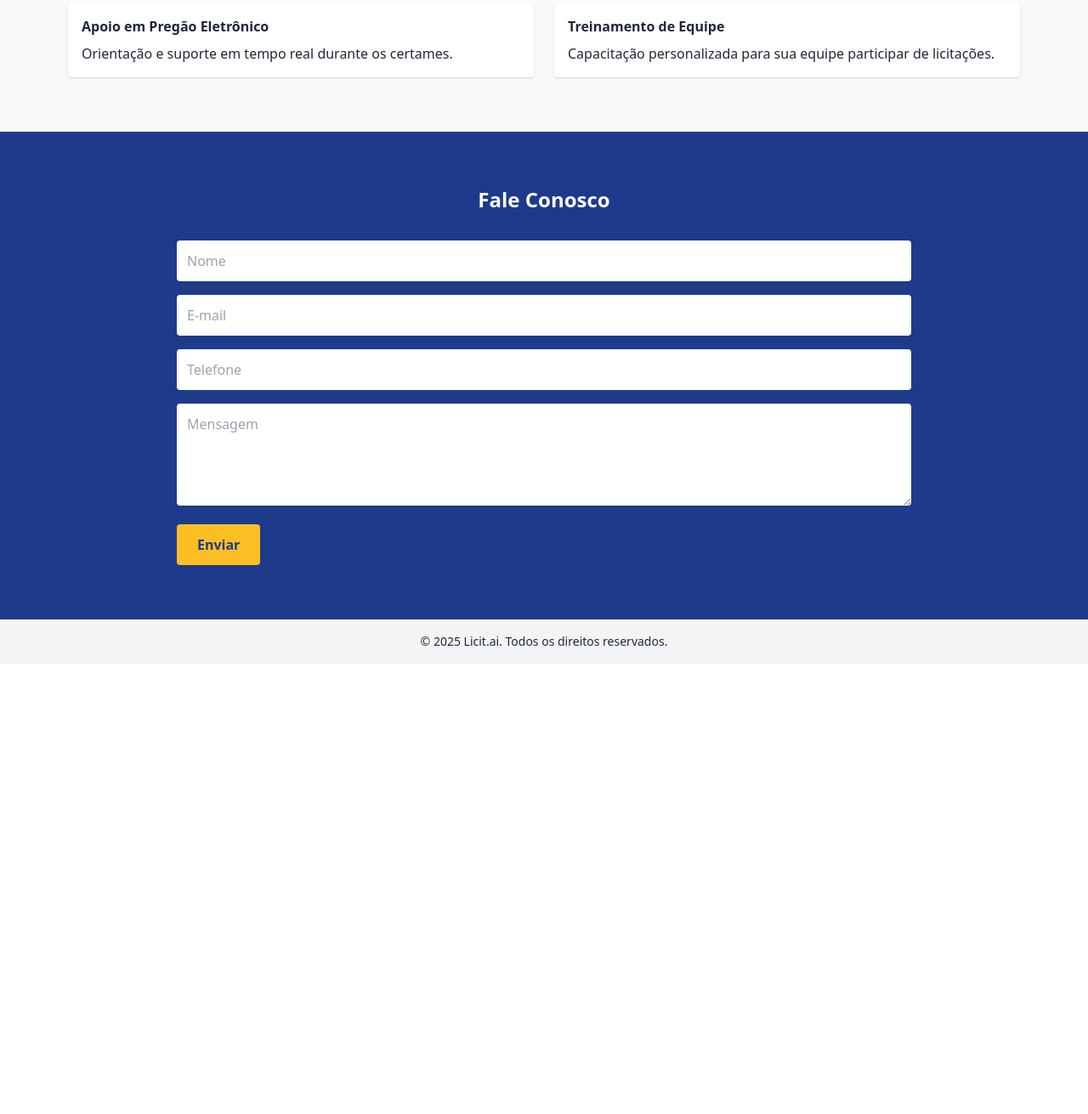
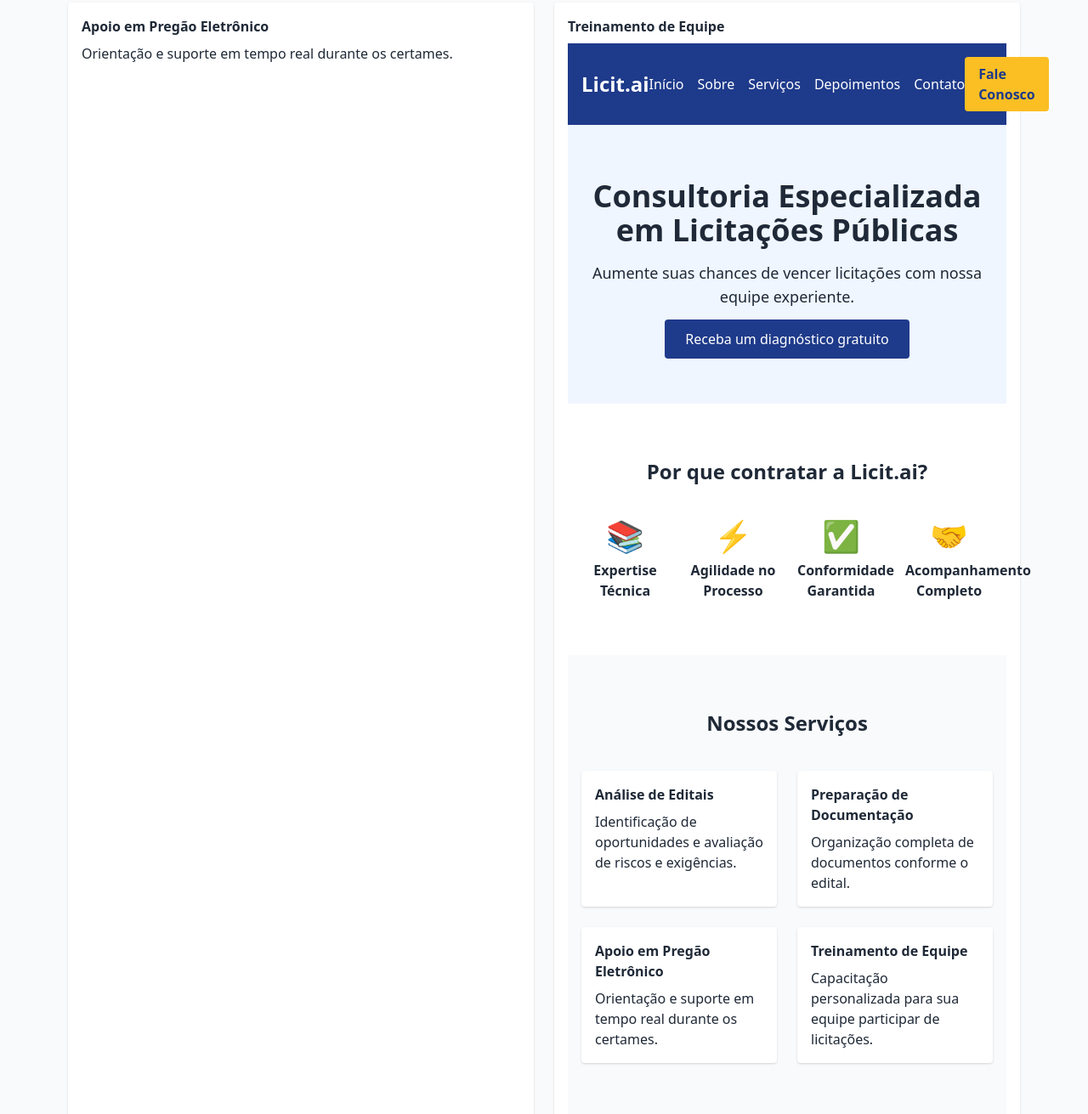
Before and after one commit to Frangaino/licitai-site, a plain HTML site: page index.html in a window 1280 px wide. Shown: the part 849-2160 px from the top of the page at 85% size. Before the commit the page ends 1630 px from the top, so only its background shows below. Drawn offline with nearby package versions, Linux system fonts and the light colour scheme.

Commit message:
Add files via upload

```diff
--- a/index.html
+++ b/index.html
@@ -75,14 +75,112 @@
         </div>
         <div class="p-4 bg-white shadow rounded">
           <h4 class="font-bold mb-2">Treinamento de Equipe</h4>
+<!DOCTYPE html>
+<html lang="pt-BR">
+<head>
+  <meta charset="UTF-8" />
+  <meta name="viewport" content="width=device-width, initial-scale=1.0" />
+  <title>Licit.ai - Consultoria em Licitações</title>
+  <link href="https://cdn.jsdelivr.net/npm/tailwindcss@2.2.19/dist/tailwind.min.css" rel="stylesheet">
+</head>
+<body class="bg-white text-gray-800">
+  <!-- Header -->
+  <header class="bg-blue-900 text-white">
+    <div class="max-w-7xl mx-auto flex justify-between items-center p-4">
+      <h1 class="text-2xl font-bold">Licit.ai</h1>
+      <nav class="space-x-4 hidden md:flex">
+        <a href="#" class="hover:text-yellow-300">Início</a>
+        <a href="#sobre" class="hover:text-yellow-300">Sobre</a>
+        <a href="#servicos" class="hover:text-yellow-300">Serviços</a>
+        <a href="#depoimentos" class="hover:text-yellow-300">Depoimentos</a>
+        <a href="#contato" class="hover:text-yellow-300">Contato</a>
+      </nav>
+      <a href="#contato" class="bg-yellow-400 text-blue-900 px-4 py-2 rounded font-semibold hover:bg-yellow-300">Fale Conosco</a>
+    </div>
+  </header>
+
+  <!-- Hero Section -->
+  <section class="bg-blue-50 py-16">
+    <div class="max-w-6xl mx-auto text-center px-4">
+      <h2 class="text-4xl font-bold mb-4">Consultoria Especializada em Licitações Públicas</h2>
+      <p class="text-lg mb-6">Aumente suas chances de vencer licitações com nossa equipe experiente.</p>
+      <a href="#contato" class="bg-blue-900 text-white px-6 py-3 rounded hover:bg-blue-800">Receba um diagnóstico gratuito</a>
+    </div>
+  </section>
+
+  <!-- Benefícios -->
+  <section class="py-16 bg-white" id="sobre">
+    <div class="max-w-6xl mx-auto px-4">
+      <h3 class="text-2xl font-bold text-center mb-10">Por que contratar a Licit.ai?</h3>
+      <div class="grid md:grid-cols-4 gap-6 text-center">
+        <div>
+          <div class="text-blue-900 text-4xl mb-2">📚</div>
+          <h4 class="font-semibold">Expertise Técnica</h4>
+        </div>
+        <div>
+          <div class="text-blue-900 text-4xl mb-2">⚡</div>
+          <h4 class="font-semibold">Agilidade no Processo</h4>
+        </div>
+        <div>
+          <div class="text-blue-900 text-4xl mb-2">✅</div>
+          <h4 class="font-semibold">Conformidade Garantida</h4>
+        </div>
+        <div>
+          <div class="text-blue-900 text-4xl mb-2">🤝</div>
+          <h4 class="font-semibold">Acompanhamento Completo</h4>
+        </div>
+      </div>
+    </div>
+  </section>
+
+  <!-- Serviços -->
+  <section class="py-16 bg-gray-50" id="servicos">
+    <div class="max-w-6xl mx-auto px-4">
+      <h3 class="text-2xl font-bold text-center mb-10">Nossos Serviços</h3>
+      <div class="grid md:grid-cols-2 gap-6">
+        <div class="p-4 bg-white shadow rounded">
+          <h4 class="font-bold mb-2">Análise de Editais</h4>
+          <p>Identificação de oportunidades e avaliação de riscos e exigências.</p>
+        </div>
+        <div class="p-4 bg-white shadow rounded">
+          <h4 class="font-bold mb-2">Preparação de Documentação</h4>
+          <p>Organização completa de documentos conforme o edital.</p>
+        </div>
+        <div class="p-4 bg-white shadow rounded">
+          <h4 class="font-bold mb-2">Apoio em Pregão Eletrônico</h4>
+          <p>Orientação e suporte em tempo real durante os certames.</p>
+        </div>
+        <div class="p-4 bg-white shadow rounded">
+          <h4 class="font-bold mb-2">Treinamento de Equipe</h4>
           <p>Capacitação personalizada para sua equipe participar de licitações.</p>
         </div>
       </div>
     </div>
   </section>
 
+  <!-- Depoimentos -->
+  <section class="py-16 bg-white" id="depoimentos">
+    <div class="max-w-6xl mx-auto px-4 text-center">
+      <h3 class="text-2xl font-bold mb-10">O que dizem nossos clientes</h3>
+      <div class="grid md:grid-cols-3 gap-6">
+        <div class="bg-gray-100 p-6 rounded shadow">
+          <p class="italic">“Graças à Licit.ai, ganhamos 3 licitações em 2024 com total suporte técnico e jurídico.”</p>
+          <p class="mt-4 font-semibold">– João P., CEO da Soluções XYZ</p>
+        </div>
+        <div class="bg-gray-100 p-6 rounded shadow">
+          <p class="italic">“Equipe extremamente competente e acessível. Recomendo para qualquer empresa iniciando nas licitações.”</p>
+          <p class="mt-4 font-semibold">– Ana C., Diretora da TecNova</p>
+        </div>
+        <div class="bg-gray-100 p-6 rounded shadow">
+          <p class="italic">“Excelente atendimento e resultados rápidos. Nos sentimos seguros durante todo o processo.”</p>
+          <p class="mt-4 font-semibold">– Carlos M., Gestor Público</p>
+        </div>
+      </div>
+    </div>
+  </section>
+
   <!-- Contato -->
-  <section class="py-16 bg-blue-900 text-white">
+  <section class="py-16 bg-blue-900 text-white" id="contato">
     <div class="max-w-4xl mx-auto px-4">
       <h3 class="text-2xl font-bold text-center mb-8">Fale Conosco</h3>
       <form class="space-y-4">
```
